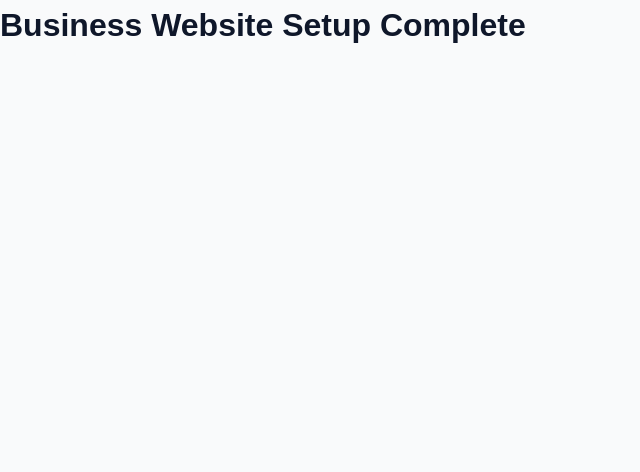
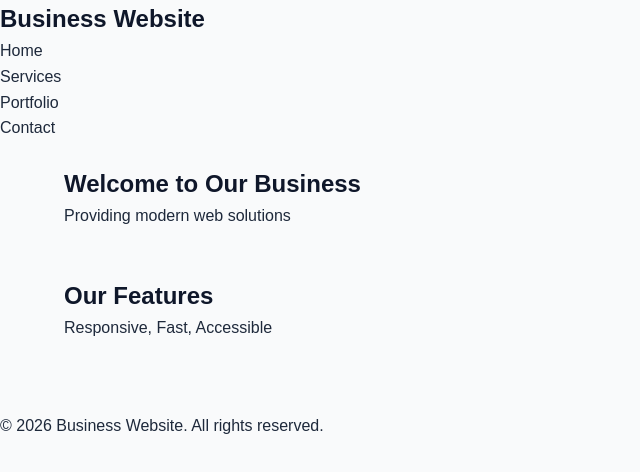
Before and after one commit to Debasmita230/The-Developers-Arena-Internship, a React (Create React App) app: page / in a window 1280 px wide. Shown: the top 472 px of the page, without its empty margins (0-640 px from the left). Built offline with nearby package versions, Linux system fonts and the light colour scheme.

Commit message:
Day 2: Fixed component exports and restored page structure

```diff
--- a/src/App.js
+++ b/src/App.js
@@ -1,6 +1,16 @@
+
+import Header from './components/Header/Header';
+import Footer from './components/Footer/Footer';
+import Home from './pages/Home/Home';
 
 function App() {
-  return <h1>Business Website Setup Complete</h1>;
+  return (
+    <>
+      <Header />
+      <Home />
+      <Footer />
+    </>
+  );
 }
 
 export default App;
--- a/src/components/Footer/Footer.jsx
+++ b/src/components/Footer/Footer.jsx
@@ -0,0 +1,9 @@
+const Footer = () => {
+  return (
+    <footer>
+      <p>© 2026 Business Website. All rights reserved.</p>
+    </footer>
+  );
+};
+
+export default Footer;
--- a/src/components/Header/Header.jsx
+++ b/src/components/Header/Header.jsx
@@ -1,11 +1,9 @@
-import './Header.css';
-
 const Header = () => {
   return (
-    <header className="header">
-      <nav className="navbar">
-        <h2 className="logo">Business Website</h2>
-        <ul className="nav-links">
+    <header>
+      <nav>
+        <h2>Business Website</h2>
+        <ul>
           <li>Home</li>
           <li>Services</li>
           <li>Portfolio</li>
--- a/src/pages/Home/Home.jsx
+++ b/src/pages/Home/Home.jsx
@@ -0,0 +1,17 @@
+const Home = () => {
+  return (
+    <main>
+      <section>
+        <h1>Welcome to Our Business</h1>
+        <p>Providing modern web solutions</p>
+      </section>
+
+      <section>
+        <h2>Our Features</h2>
+        <p>Responsive, Fast, Accessible</p>
+      </section>
+    </main>
+  );
+};
+
+export default Home;
```
